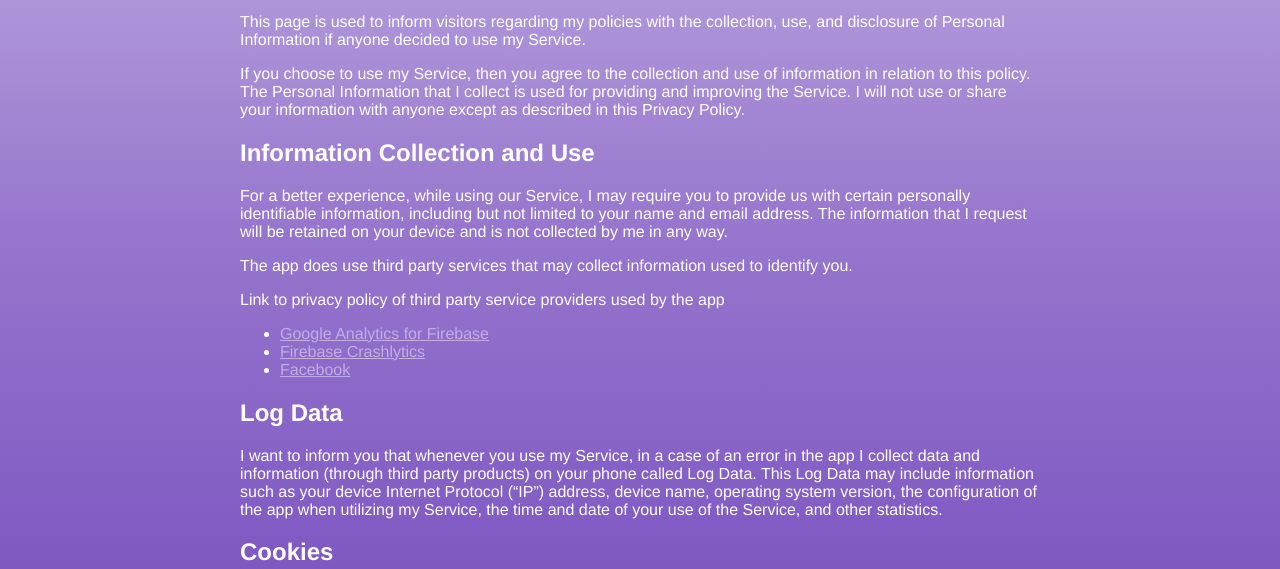
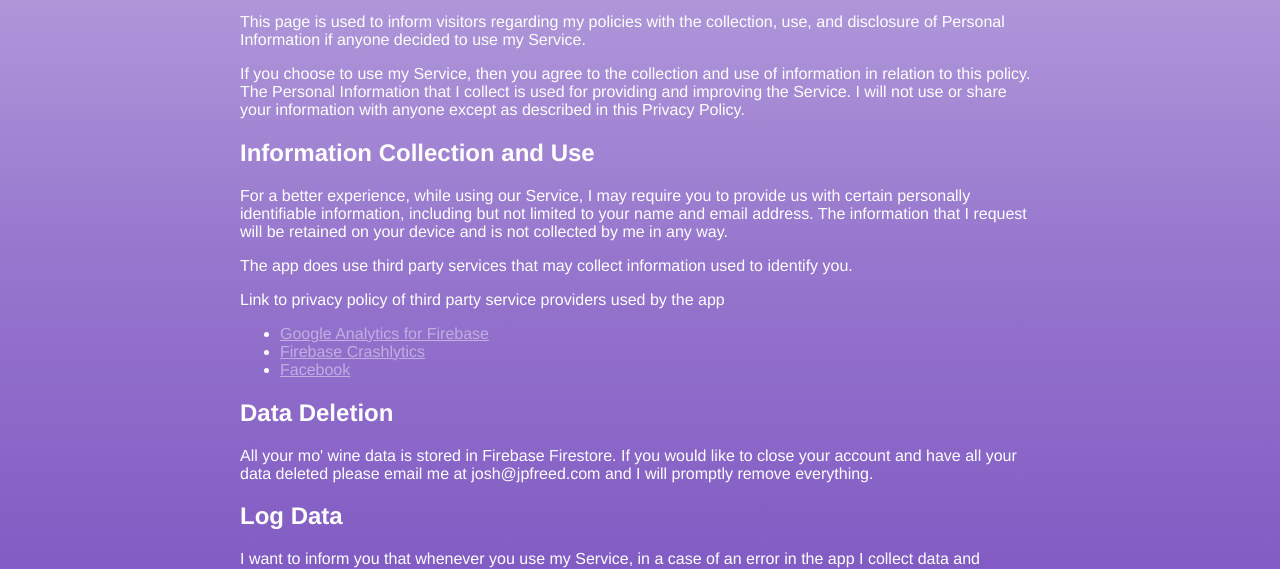
Before and after one commit to joshfreed/mowine, a plain HTML site: page privacy.html in a window 1280 px wide. Shown: the part 185-754 px from the top of the page. Drawn offline with Linux system fonts and the light colour scheme.

Commit message:
Added data deletion instructions to privacy policy to meet Facebook's requirements

```diff
--- a/privacy.html
+++ b/privacy.html
@@ -2,7 +2,7 @@
 <html lang="en">
 <head>
     <meta charset="utf-8">
-    <title>SimpleScrob</title>
+    <title>mo' wine</title>
     <meta name="description" content="">
     <meta name="author" content="">
     <meta name="viewport" content="width=device-width, initial-scale=1">
@@ -50,6 +50,12 @@
                 <li><a href="https://firebase.google.com/support/privacy/" target="_blank" rel="noopener noreferrer">Firebase Crashlytics</a></li>
                 <li><a href="https://www.facebook.com/about/privacy/update/printable" target="_blank" rel="noopener noreferrer">Facebook</a></li>
             </ul>
+
+            <h2>Data Deletion</h2>
+            <p>
+                All your mo' wine data is stored in Firebase Firestore. If you would like to close your account and have
+                all your data deleted please email me at josh@jpfreed.com and I will promptly remove everything.
+            </p>
 
             <h2>Log Data</h2>
             <p>
```
Also changed, not shown: index.html (+1 -1 lines).
